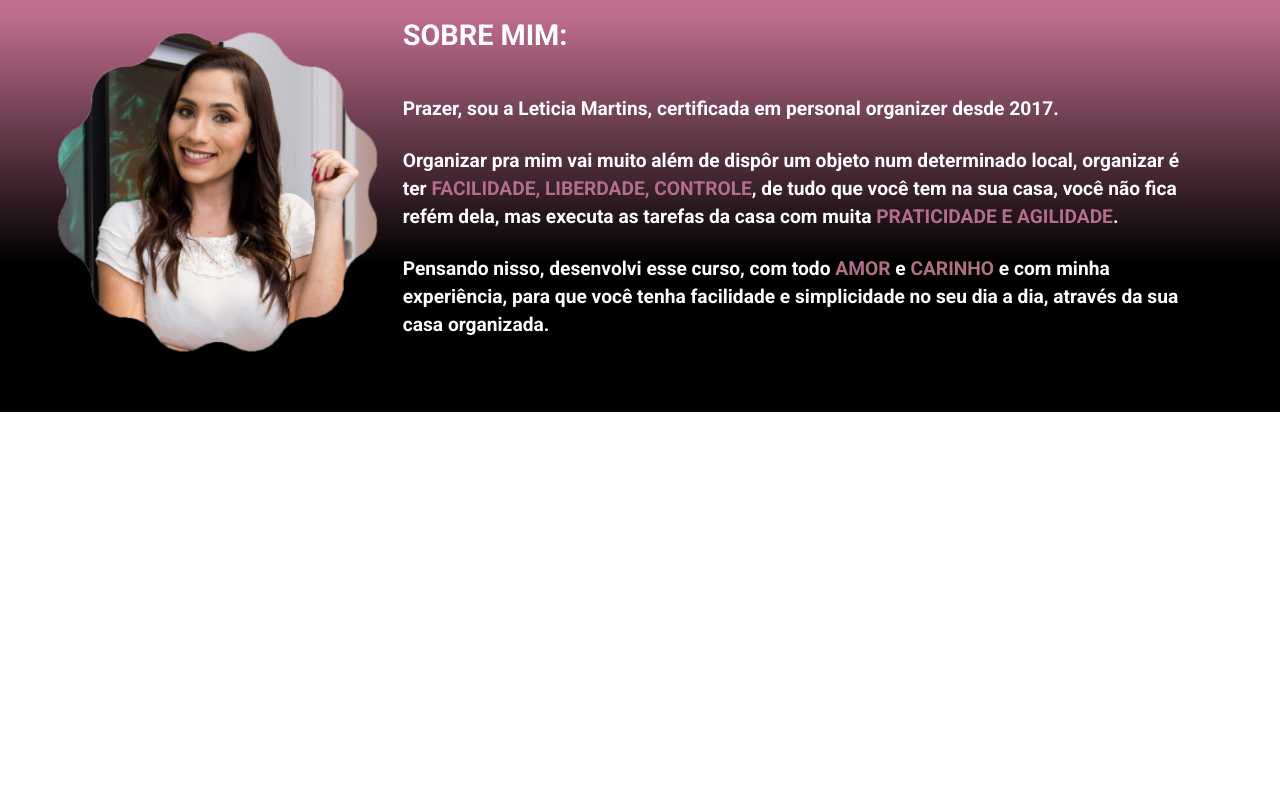
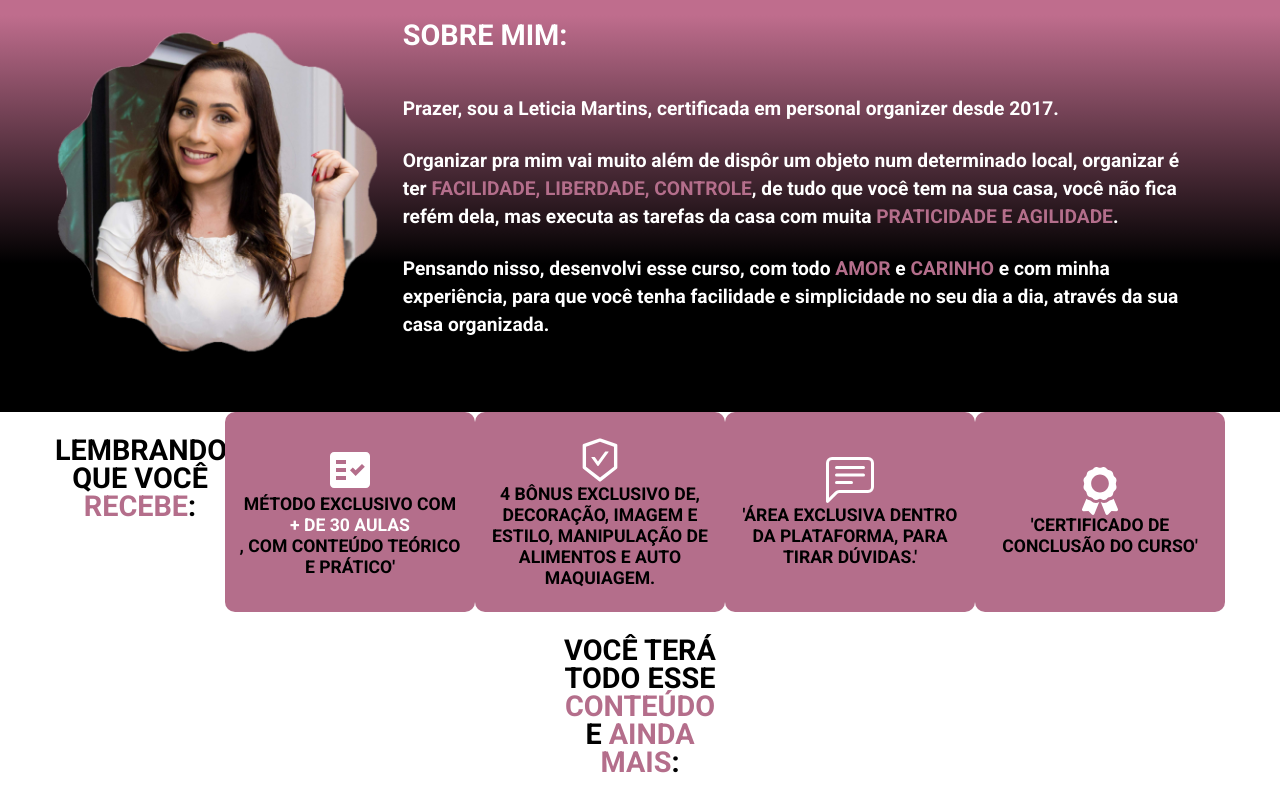
Before and after one commit to JuniorAlvesbr/leticiamartins.com.br-curso, a Next.js app: page / in a window 1280 px wide. Shown: the part 2593-3393 px from the top of the page. Before the commit the page ends 3005 px from the top, so only its background shows below. Built offline with nearby package versions, Linux system fonts and the light colour scheme.

Commit message:
create BonusSection

```diff
--- /dev/null
+++ b/components/Bonus/index.js
@@ -0,0 +1,34 @@
+import { Container, List, Item } from "./styles";
+import { IconFactCheck, IconSafety, IconChat, IconCertificate } from './styles'
+import { SubTitle } from '../../object/SubTitle'
+
+const list = [
+    <Item>
+        <IconFactCheck />
+        método exclusivo com <em>+ de 30 aulas</em>, com conteúdo teórico e prático'
+    </Item>,
+    <Item>
+        <IconSafety />
+        4 bônus exclusivo de, decoração, imagem e estilo, manipulação de alimentos e auto maquiagem.
+    </Item>,
+    <Item>
+        <IconChat />
+        'área exclusiva dentro da plataforma, para  tirar dúvidas.'
+    </Item>,
+    <Item>
+        <IconCertificate />
+        'certificado de conclusão do curso'
+    </Item>
+]
+
+export default function Bonus() {
+    return (
+        <Container>
+            <SubTitle>lembrando que você <em>recebe</em>:</SubTitle>
+            <List>
+                {list.map(item => item)}
+            </List>
+            <SubTitle as='h3'>você terá todo esse <em>conteúdo</em> e <em>ainda mais</em>:</SubTitle>
+        </Container >
+    )
+}
--- /dev/null
+++ b/components/Bonus/styles.js
@@ -0,0 +1,56 @@
+import styled from 'styled-components'
+import { MdFactCheck } from 'react-icons/md'
+import { AiOutlineSafetyCertificate } from 'react-icons/ai'
+import { BsChatLeftText } from 'react-icons/bs'
+import { FaAward } from 'react-icons/fa'
+import { SubTitle } from '../../object/SubTitle'
+
+export const IconFactCheck = styled(MdFactCheck)``
+export const IconSafety = styled(AiOutlineSafetyCertificate)``
+export const IconChat = styled(BsChatLeftText)``
+export const IconCertificate = styled(FaAward)``
+
+export const Container = styled.section`
+    display: flex;
+    flex-wrap: wrap;
+    justify-content: center;
+
+    ${SubTitle} {
+        max-width: 170px;
+        text-align: center;
+        margin: 24px 0;
+    }
+`
+
+export const List = styled.ul`
+    display: flex;
+    flex-wrap: wrap;
+    justify-content: center;
+`
+
+export const Item = styled.li`
+    background-color: ${({ theme }) => theme.colors.third};
+    font-weight: 700;
+    font-size: 1.1rem;
+    text-transform: uppercase;
+    text-align: center;
+    display: flex;
+    flex-direction: column;
+    justify-content: center;
+    align-items: center;
+    width: 250px;
+    height: 200px;
+    padding: 10px;
+    line-height: 21px;
+    border-radius: 10px;
+
+    ${IconFactCheck}, ${IconSafety}, ${IconChat}, ${IconCertificate} {
+        color: ${({ theme }) => theme.colors.primary};
+        font-size: 3rem;
+
+    }
+
+    & > em {
+        color: ${({ theme }) => theme.colors.primary};
+    }
+`
--- a/object/SubTitle/index.js
+++ b/object/SubTitle/index.js
@@ -5,6 +5,10 @@ export const SubTitle = styled.h2`
     font-weight: 700;
     text-transform: uppercase;
     line-height: 28px;
+
+    & > em {
+        color: ${({ theme }) => theme.colors.third};
+    }
 
     @media (min-width: 550px) {
         font-size: 1.8rem;
--- a/pages/index.js
+++ b/pages/index.js
@@ -2,6 +2,7 @@ import Hero from "../components/Hero"
 import CourseContent from "../components/CourseContent"
 import WhoisCourse from "../components/WhoisCourse"
 import AboutMe from "../components/AboutMe"
+import Bonus from "../components/Bonus"
 
 function Home() {
   return (
@@ -13,6 +14,7 @@ function Home() {
         <CourseContent />
         <WhoisCourse />
         <AboutMe />
+        <Bonus />
       </main>
     </>
   )
```
